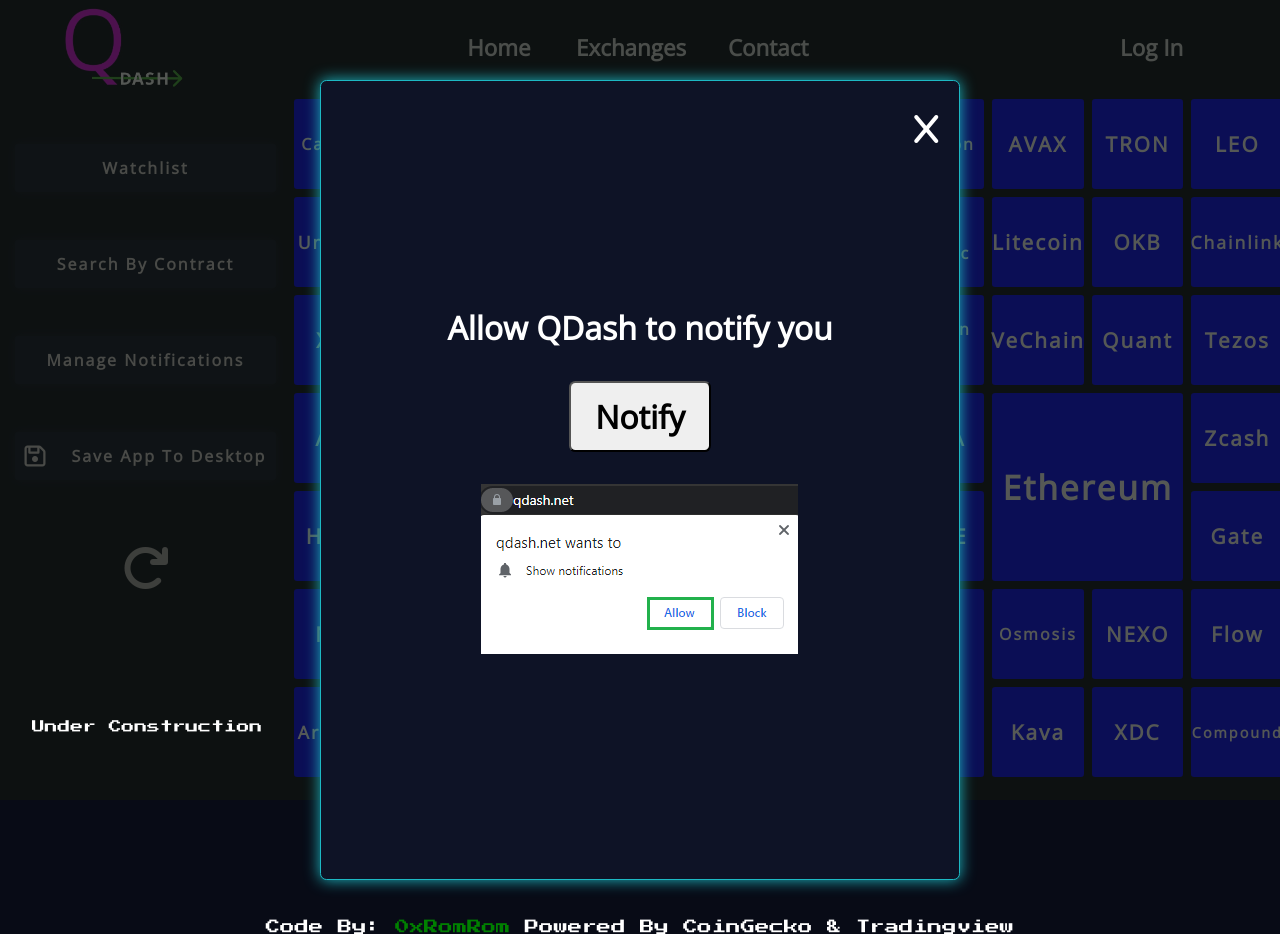
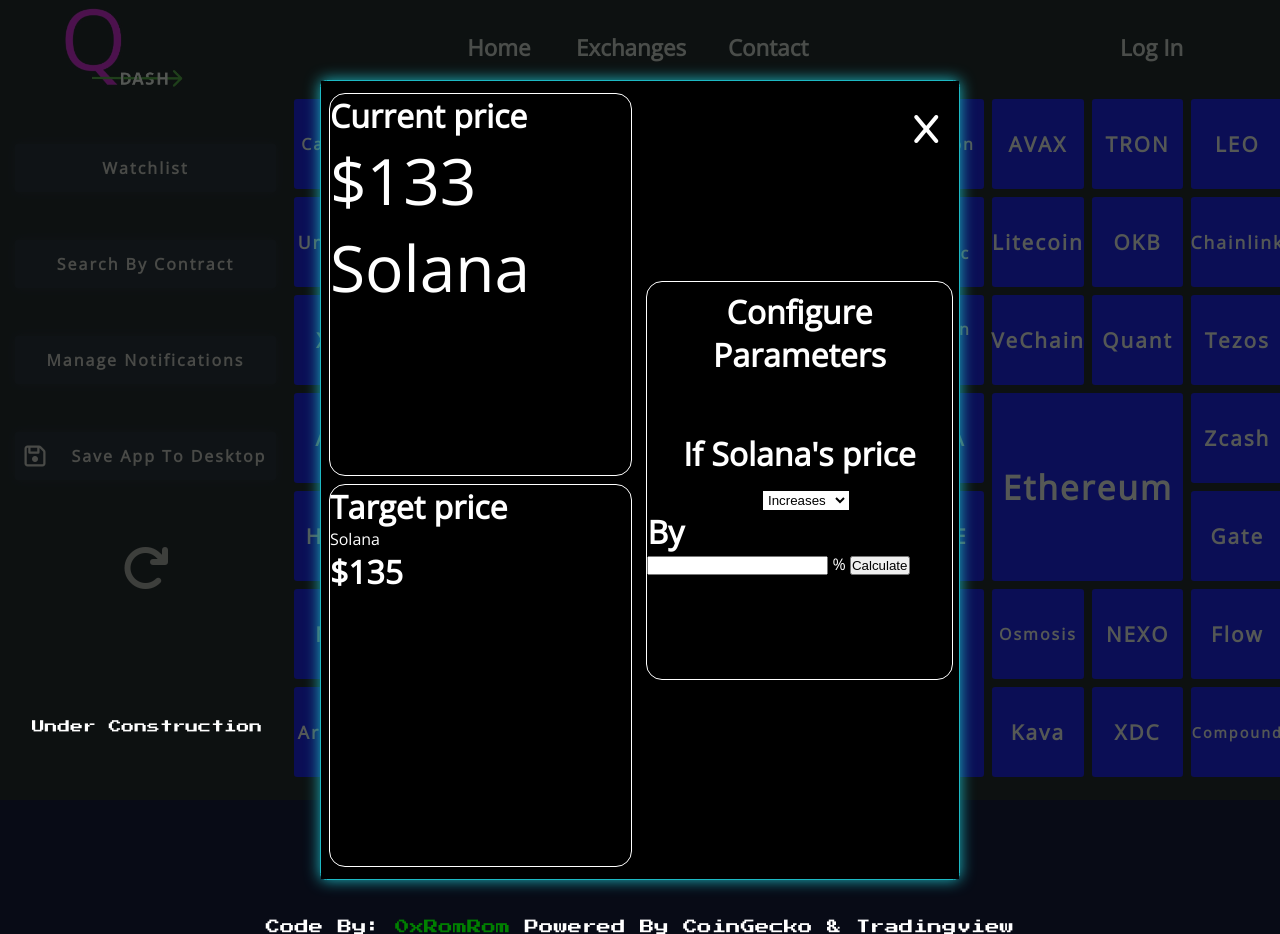
Before and after one commit to 0xRomRom/Q-Dash, a website built with Parcel: page index.html in a window 1280 px wide. Both pictures are taken after a click on the element "Manage Notifications". Built offline with nearby package versions, Linux system fonts and the light colour scheme; no server answers.

Commit message:
notification modal changes

```diff
--- a/css/style.css
+++ b/css/style.css
@@ -322,29 +322,31 @@
   height: 50rem;
   box-shadow: 0px 0px 15px rgb(29, 185, 196);
   border: 1px solid rgb(29, 185, 196);
-  background-color: rgb(14, 19, 38);
+  background-color: black;
   border-radius: 0.4rem;
   font-family: "Open Sans";
   color: white;
   z-index: 100;
+  display: flex;
+  justify-content: center;
+  align-items: center;
 }
 
 .notif-anim-container {
-  position: relative;
-  width: 80%;
-  left: 10%;
-  height: 100%;
+  height: 30rem;
+  width: 50%;
   display: flex;
   justify-content: center;
   align-items: center;
   flex-direction: column;
   gap: 2rem;
+  /* border: 1px solid rgb(29, 185, 196);
+  box-shadow: 0px 0px 10px rgb(29, 185, 196); */
+  border-radius: 0.6rem;
 }
 
 .notif-anim-container2 {
-  position: relative;
   width: 80%;
-  left: 10%;
   height: 100%;
   display: flex;
   justify-content: center;
@@ -354,31 +356,48 @@
 }
 
 .notif-anim-container3 {
-  position: relative;
-  width: 80%;
-  left: 10%;
+  width: 100%;
   height: 100%;
   display: flex;
   justify-content: center;
   align-items: center;
   flex-direction: row;
-  background-color: #09ee11;
+  background-color: #000000;
 }
+
+.result-upper {
+  background-color: rgb(0, 0, 0);
+  border: 1px solid white;
+  width: 95%;
+  height: 48%;
+  border-radius: 1rem;
+}
+
+.result-lower {
+  position: relative;
+  background-color: rgb(0, 0, 0);
+  border: 1px solid white;
+  width: 95%;
+  height: 48%;
+  border-radius: 1rem;
+}
+
 .result-output-box {
   position: relative;
   width: 50%;
   height: 100%;
-  background-color: blue;
+  background-color: rgb(0, 0, 0);
   display: flex;
   justify-content: center;
   align-items: center;
   flex-direction: column;
+  gap: 0.5rem;
 }
 .result-setup-box {
   position: relative;
   width: 50%;
   height: 100%;
-  background-color: red;
+  background-color: rgb(0, 0, 0);
   display: flex;
   justify-content: center;
   align-items: center;
@@ -386,9 +405,50 @@
   gap: 1rem;
 }
 
+.setup-title {
+  text-align: center;
+  margin-top: 0.5rem;
+}
+
+.state-coinname {
+  margin-top: 3.5rem;
+  text-align: center;
+}
+
+.coin-param {
+  margin-top: 1rem;
+  position: relative;
+  left: 38%;
+  background-color: white;
+  border: 1px solid white;
+}
+
+.coin-param option {
+  color: white;
+}
+
+.result-modal {
+  position: relative;
+  width: 96%;
+  height: 50%;
+  background-color: rgb(0, 0, 0);
+  border-radius: 1rem;
+  border: 1px solid white;
+  /* display: flex; */
+  justify-content: center;
+  align-items: center;
+  flex-direction: column;
+}
+
 .user-coin-query {
+  margin-top: 1rem;
   padding: 0.5rem 1rem;
   font-size: 2rem;
+  width: 17rem;
+  font-family: "Open Sans";
+  font-weight: 800;
+  border-radius: 0.2rem;
+  border: none;
 }
 
 .notif-push {
@@ -398,6 +458,15 @@
   font-size: 2rem;
   cursor: pointer;
   font-weight: 800;
+  border: 2px solid white;
+  background: transparent;
+  color: white;
+  transition: all 0.2s ease-in-out;
+}
+
+.notif-push:hover {
+  color: black;
+  background: white;
 }
 
 .coin-search {
@@ -407,7 +476,17 @@
   font-size: 1.5rem;
   cursor: pointer;
   font-weight: 800;
+  transition: all 0.2s ease-in-out;
+  color: white;
+  background-color: black;
+  border: 1px solid white;
 }
+
+.coin-search:hover {
+  color: black;
+  background-color: white;
+}
+
 .state-coinname {
   font-size: 2rem;
   font-weight: 800;
@@ -421,6 +500,7 @@
 .allow-text {
   text-align: center;
 }
+
 .specify-text {
   text-align: center;
 }
--- a/index.html
+++ b/index.html
@@ -536,9 +536,9 @@
       <div class="notification-box hidden">
         <i class="fa-solid fa-x light-close3"></i>
 
-        <div class="notif-anim-container">
+        <div class="notif-anim-container hidden">
           <h1 class="allow-text">Allow QDash to notify you</h1>
-          <button class="notif-push">Notify</button>
+          <button class="notif-push">Allow</button>
           <img src="./img/allow-notif.png" class="example-img" />
         </div>
         <div class="notif-anim-container2 hidden">
@@ -547,16 +547,21 @@
           <p class="error-text2 inv">Could not find coin with the given name</p>
           <button class="coin-search">Search</button>
         </div>
-        <div class="notif-anim-container3 hidden">
+        <div class="notif-anim-container3">
           <div class="result-output-box">
+            <div class="result-upper">
               <h1 class="current-price">Current price</h1>
-            <p class="coin-fetch-title"></p>
-            <p class="coin-fetch-output"></p>
+              <p class="coin-fetch-title">$133</p>
+              <p class="coin-fetch-output">Solana</p>
+            </div>
+            <div class="result-lower">
               <h1 class="target-price">Target price</h1>
-            <p class="target-price-title"></p>
-            <p class="target-price-expected"></p>
+              <p class="target-price-title">Solana</p>
+              <p class="target-price-expected">$135</p>
+            </div>
           </div>
           <div class="result-setup-box">
+            <div class="result-modal">
               <h1 class="setup-title">Configure Parameters</h1>
               <p class="state-coinname">If Solana's price</p>
               <select class="coin-param">
@@ -571,6 +576,7 @@
             </div>
           </div>
         </div>
+      </div>
       <div class="dropshadow hidden"></div>
     </div>
     <div class="fallback hidden">
--- a/scripts/manageNotifications.js
+++ b/scripts/manageNotifications.js
@@ -21,10 +21,12 @@
 const incDecToggle = document.querySelector(".coin-param");
 const alertButton = document.querySelector(".alert-button");
 
-let permission = false;
-if (!permission) {
-  allowContainer.classList.remove("hidden");
-}
+// window.addEventListener("load", () => {
+//   if (Notification.permission === "granted") {
+//     allowContainer.classList.add("hidden");
+//     inputContainer.classList.remove("hidden");
+//   }
+// });
 
 // Open notification modal
 manageNotification.addEventListener("click", () => {
@@ -47,7 +49,6 @@
 notifPush.addEventListener("click", async () => {
   await Notification.requestPermission().then((perm) => {
     if (perm === "granted") {
-      permission = true;
       allowContainer.classList.add("opacityOut");
       setTimeout(() => {
         allowContainer.classList.add("hidden");
@@ -63,7 +64,7 @@
 });
 
 let fetchedCoinPrice = 0;
-let expectedCoinPrice = 6.32;
+let expectedCoinPrice = 0;
 let userQueriedCoinName = "";
 let userSpecifiedChange = "";
 
@@ -101,7 +102,7 @@
   if (incDecToggle.value === "Increases") {
     let calculateValue = (+userPercentageInput.value + 100) / 100;
     let outputValue = calculateValue * fetchedCoinPrice;
-    // expectedCoinPrice = outputValue;
+    expectedCoinPrice = outputValue;
     userSpecifiedChange = "surged past your target!";
     targetPriceExpected.textContent = `$${+outputValue.toFixed(2)}`;
     alertButton.classList.remove("hidden");
@@ -111,7 +112,7 @@
   if (incDecToggle.value === "Decreases") {
     let calculateValue = (100 - +userPercentageInput.value) / 100;
     let outputValue = calculateValue * fetchedCoinPrice;
-    // expectedCoinPrice = outputValue;
+    expectedCoinPrice = outputValue;
     userSpecifiedChange = "dropped past your target!";
     targetPriceExpected.textContent = `$${+outputValue.toFixed(2)}`;
     alertButton.classList.remove("hidden");
```
Also changed, not shown: dist/index.html, 4 other files. Lines whose indentation alone changed are shown as unchanged.
